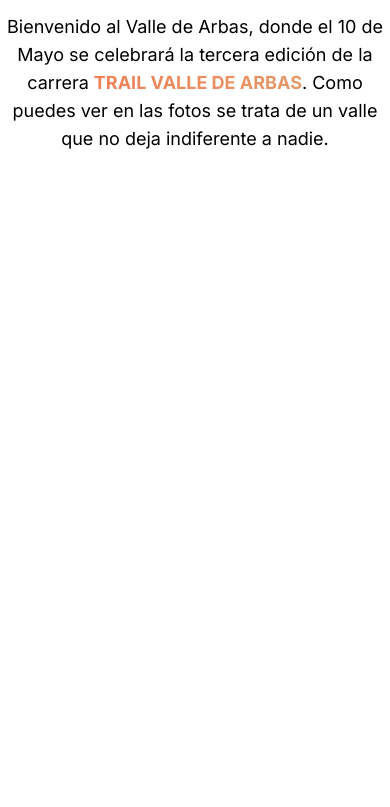
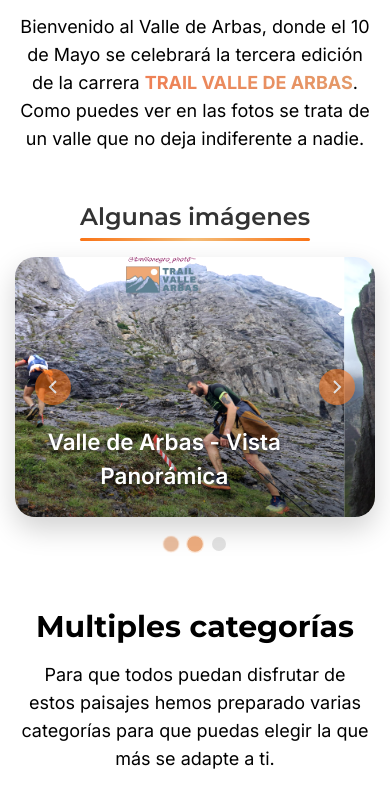
Before and after one commit to Mendana/web-trail-valle-arbas, an Astro site: page / in a window 390 px wide. Shown: the part 613-1420 px from the top of the page. Built offline with nearby package versions, Linux system fonts and the light colour scheme; Astro itself is replaced by a stand-in of ours.

Commit message:
feat: add SimpleCarousel component with predefined images and autoplay functionality

```diff
--- a/astro.config.mjs
+++ b/astro.config.mjs
@@ -1,10 +1,14 @@
 // @ts-check
 import { defineConfig } from "astro/config";
 import tailwind from "@tailwindcss/vite";
+
+import react from "@astrojs/react";
 
 // https://astro.build/config
 export default defineConfig({
   vite: {
     plugins: [tailwind()],
   },
+
+  integrations: [react()],
 });
--- a/package.json
+++ b/package.json
@@ -9,8 +9,13 @@
     "astro": "astro"
   },
   "dependencies": {
+    "@astrojs/react": "^4.3.0",
     "@tailwindcss/vite": "^4.1.12",
+    "@types/react": "^19.1.10",
+    "@types/react-dom": "^19.1.7",
     "astro": "^5.13.2",
+    "react": "^19.1.1",
+    "react-dom": "^19.1.1",
     "tailwindcss": "^4.1.12"
   }
 }
--- /dev/null
+++ b/src/components/SimpleCarousel.astro
@@ -0,0 +1,318 @@
+---
+// SimpleCarousel.astro - Carrusel de imágenes sin props, con imágenes predefinidas
+// Diseñado para ser incrustado en el layout
+---
+
+<div class="carousel-container">
+  <h3 class="carousel-title text-2xl">Algunas imágenes</h3>
+  <div class="carousel-viewport" id="carousel-viewport">
+    <div class="carousel-track" id="carousel-track">
+      <div class="carousel-slide">
+        <img src="/imgCarrusel/carrusel1.jpg" alt="Paisaje del Valle de Arbas" class="carousel-image">
+        <div class="carousel-caption">Valle de Arbas - Vista Panorámica</div>
+      </div>
+      <div class="carousel-slide">
+        <img src="/imgCarrusel/carrusel2.jpg" alt="Sendero de la carrera" class="carousel-image">
+        <div class="carousel-caption">Senderos naturales</div>
+      </div>
+      <div class="carousel-slide">
+        <img src="/imgCarrusel/carrusel3.jpg" alt="Participantes en meta" class="carousel-image">
+        <div class="carousel-caption">Edición anterior</div>
+      </div>
+    </div>
+
+    <button class="carousel-arrow left" id="carousel-prev" aria-label="Anterior">
+      <svg xmlns="http://www.w3.org/2000/svg" width="24" height="24" viewBox="0 0 24 24" fill="none" stroke="currentColor" stroke-width="2">
+        <path d="M15 18l-6-6 6-6" />
+      </svg>
+    </button>
+    <button class="carousel-arrow right" id="carousel-next" aria-label="Siguiente">
+      <svg xmlns="http://www.w3.org/2000/svg" width="24" height="24" viewBox="0 0 24 24" fill="none" stroke="currentColor" stroke-width="2">
+        <path d="M9 18l6-6-6-6" />
+      </svg>
+    </button>
+  </div>
+
+  <div class="carousel-dots" id="carousel-dots">
+    <button class="carousel-dot active" aria-label="Ir a la imagen 1"></button>
+    <button class="carousel-dot" aria-label="Ir a la imagen 2"></button>
+    <button class="carousel-dot" aria-label="Ir a la imagen 3"></button>
+  </div>
+</div>
+
+<style>
+  .carousel-container {
+    position: relative;
+    width: 100%;
+    max-width: 900px;
+    margin: 3rem auto;
+    overflow: hidden;
+    padding: 0 15px;
+  }
+
+  .carousel-title {
+    text-align: center;
+    margin-bottom: 1.5rem;
+    font-weight: 600;
+    color: #333;
+    position: relative;
+    display: inline-block;
+    left: 50%;
+    transform: translateX(-50%);
+  }
+
+  .carousel-title::after {
+    content: '';
+    position: absolute;
+    bottom: -8px;
+    left: 0;
+    right: 0;
+    height: 3px;
+    background: linear-gradient(90deg, #f97316, #f4bb76, #f97316);
+    border-radius: 3px;
+  }
+
+  .carousel-viewport {
+    position: relative;
+    overflow: hidden;
+    border-radius: 20px;
+    box-shadow: 0 12px 28px rgba(0,0,0,0.18);
+  }
+
+  .carousel-track {
+    display: flex;
+    transition: transform 0.6s cubic-bezier(0.4, 0, 0.2, 1);
+    height: 450px;
+  }
+
+  .carousel-slide {
+    min-width: 100%;
+    height: 100%;
+    position: relative;
+  }
+
+  .carousel-slide::after {
+    content: '';
+    position: absolute;
+    bottom: 0;
+    left: 0;
+    right: 0;
+    height: 150px;
+    background: linear-gradient(transparent, rgba(0,0,0,0.4));
+    pointer-events: none;
+  }
+
+  .carousel-image {
+    width: 100%;
+    height: 100%;
+    object-fit: cover;
+    filter: brightness(1.05);
+    transition: transform 0.5s ease;
+  }
+
+  .carousel-slide:hover .carousel-image {
+    transform: scale(1.03);
+  }
+
+  .carousel-caption {
+    position: absolute;
+    bottom: 25px;
+    left: 0;
+    right: 0;
+    text-align: center;
+    color: #fff;
+    font-size: 1.4rem;
+    font-weight: 600;
+    padding: 0 20px;
+    z-index: 1;
+    text-shadow: 0 2px 4px rgba(0,0,0,0.5);
+  }
+
+  .carousel-arrow {
+    position: absolute;
+    top: 50%;
+    transform: translateY(-50%);
+    background: rgba(249, 115, 22, 0.7);
+    color: #fff;
+    border: none;
+    width: 48px;
+    height: 48px;
+    border-radius: 50%;
+    font-size: 1.5rem;
+    font-weight: bold;
+    display: flex;
+    align-items: center;
+    justify-content: center;
+    cursor: pointer;
+    z-index: 2;
+    transition: all 0.3s ease;
+    box-shadow: 0 2px 8px rgba(0,0,0,0.2);
+    opacity: 0.8;
+  }
+
+  .carousel-arrow:hover {
+    background: #f97316;
+    transform: translateY(-50%) scale(1.1);
+    opacity: 1;
+    box-shadow: 0 4px 12px rgba(249, 115, 22, 0.4);
+  }
+
+  .carousel-arrow:focus {
+    outline: none;
+    box-shadow: 0 0 0 3px rgba(249, 115, 22, 0.3), 0 4px 12px rgba(0,0,0,0.2);
+  }
+
+  .carousel-arrow.left {
+    left: 20px;
+  }
+
+  .carousel-arrow.right {
+    right: 20px;
+  }
+
+  .carousel-dots {
+    display: flex;
+    justify-content: center;
+    gap: 10px;
+    margin-top: 20px;
+  }
+
+  .carousel-dot {
+    width: 14px;
+    height: 14px;
+    border-radius: 50%;
+    background: #ccc;
+    border: none;
+    cursor: pointer;
+    padding: 0;
+    transition: all 0.3s ease;
+    opacity: 0.6;
+    margin-bottom: 10px;
+  }
+
+  .carousel-dot:hover {
+    opacity: 0.9;
+    transform: scale(1.1);
+  }
+
+  .carousel-dot.active {
+    background: #f97316;
+    opacity: 1;
+    box-shadow: 0 0 0 2px rgba(249, 115, 22, 0.3);
+    transform: scale(1.2);
+  }
+
+  @media (max-width: 768px) {
+    .carousel-track {
+      height: 340px;
+    }
+
+    .carousel-arrow {
+      width: 40px;
+      height: 40px;
+      font-size: 1.3rem;
+    }
+  }
+
+  @media (max-width: 640px) {
+    .carousel-track {
+      height: 260px;
+    }
+
+    .carousel-arrow {
+      width: 36px;
+      height: 36px;
+      font-size: 1.2rem;
+    }
+  }
+</style>
+
+<script>
+  // Script que se ejecuta una vez en el cliente
+  document.addEventListener('DOMContentLoaded', () => {
+    const track = document.getElementById('carousel-track');
+    const prevBtn = document.getElementById('carousel-prev');
+    const nextBtn = document.getElementById('carousel-next');
+    const dots = document.querySelectorAll('.carousel-dot');
+
+    // Verificar que los elementos existen
+    if (!track || !prevBtn || !nextBtn) {
+      console.error('Elementos del carrusel no encontrados');
+      return;
+    }
+
+    const slides = track.querySelectorAll('.carousel-slide');
+    const totalSlides = slides.length;
+
+    let current = 0;
+    let autoplayInterval: number | null = null;
+
+    // Función para actualizar el carrusel
+    function updateCarousel(index: number) {
+      current = index;
+
+      // Mover el track (ya se ha verificado que track no es null)
+      if (track) {
+        track.style.transform = `translateX(${-current * 100}%)`;
+      }
+
+      // Actualizar dots
+      dots.forEach((dot, i) => {
+        dot.classList.toggle('active', i === current);
+      });
+    }
+
+    // Controles de navegación
+    function goToNext() {
+      updateCarousel((current + 1) % totalSlides);
+    }
+
+    function goToPrev() {
+      updateCarousel((current - 1 + totalSlides) % totalSlides);
+    }
+
+    // Iniciar autoplay
+    function startAutoplay() {
+      stopAutoplay();
+      autoplayInterval = setInterval(goToNext, 5000) as unknown as number;
+    }
+
+    function stopAutoplay() {
+      if (autoplayInterval) {
+        clearInterval(autoplayInterval);
+        autoplayInterval = null;
+      }
+    }
+
+    // Event listeners
+    prevBtn.addEventListener('click', () => {
+      goToPrev();
+      stopAutoplay();
+      startAutoplay();
+    });
+
+    nextBtn.addEventListener('click', () => {
+      goToNext();
+      stopAutoplay();
+      startAutoplay();
+    });
+
+    dots.forEach((dot, i) => {
+      dot.addEventListener('click', () => {
+        updateCarousel(i);
+        stopAutoplay();
+        startAutoplay();
+      });
+    });
+
+    // Iniciar autoplay al cargar
+    startAutoplay();
+
+    // Pausar en hover
+    const container = document.querySelector('.carousel-container');
+    if (container) {
+      container.addEventListener('mouseenter', stopAutoplay);
+      container.addEventListener('mouseleave', startAutoplay);
+    }
+  });
+</script>
--- a/src/layouts/MainLayout.astro
+++ b/src/layouts/MainLayout.astro
@@ -2,6 +2,7 @@
 import BaseHead from '../components/BaseHead.astro';
 import VideoHeader from '../components/VideoHeader.astro';
 import StickyMenu from '../components/StickyMenu.astro';
+import SimpleCarousel from '../components/SimpleCarousel.astro';
 
 const { title, description } = Astro.props;
 ---
@@ -20,10 +21,17 @@ const { title, description } = Astro.props;
       <h2 class="text-3xl font-bold text-center mt-8 mb-4">
         Descubre el <span class="text-gradient">Valle de Arbas</span>
       </h2>
-      <p class="text-center text-lg mb-8">
+      <p class="text-center text-lg mb-8 w-[90%] mx-auto">
         Bienvenido al Valle de Arbas, donde el 10 de Mayo se celebrará la tercera edición de la
-        carrera <span class="text-gradient font-bold">TRAIL VALLE DE ARBAS</span>. Como puedes ver en las
-        fotos se trata de un valle que no deja indiferente a nadie.
+        carrera <span class="text-gradient font-bold">TRAIL VALLE DE ARBAS</span>. Como puedes ver
+        en las fotos se trata de un valle que no deja indiferente a nadie.
+      </p>
+
+      <SimpleCarousel />
+
+      <h2 class="text-3xl font-bold text-center mt-8 mb-4">Multiples categorías</h2>
+      <p class="text-center text-lg w-[90%] mx-auto">Para que todos puedan disfrutar de estos paisajes hemos preparado varias categorías para que puedas elegir la que más se adapte a ti.</p>
+
       </p>
     </main>
     <footer class="mt-5000">
```
Also changed, not shown: tsconfig.json (+11 -2 lines), public/imgCarrusel/carrusel1.jpg (added), public/imgCarrusel/carrusel2.jpg (added), public/imgCarrusel/carrusel3.jpg (added), 1 other file.
